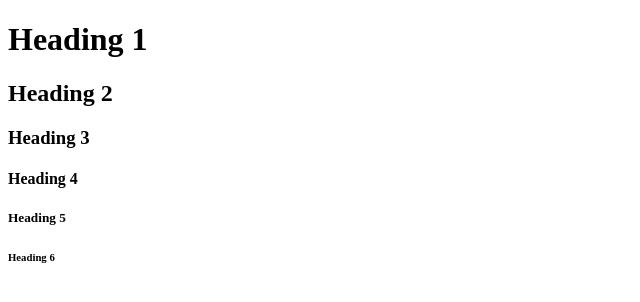
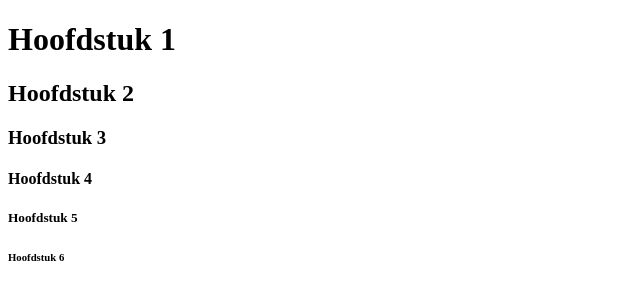
Before and after one commit to moorlag/moorlag1234.github.io, a plain HTML site: page overmij.html in a window 1280 px wide. Shown: the whole page, without its empty margins (0-640 px from the left). Drawn offline with Linux system fonts and the light colour scheme.

Commit message:
Update overmij.html

```diff
--- a/overmij.html
+++ b/overmij.html
@@ -2,12 +2,12 @@
 <html>
 <body>
 
-<h1>Heading 1</h1>
-<h2>Heading 2</h2>
-<h3>Heading 3</h3>
-<h4>Heading 4</h4>
-<h5>Heading 5</h5>
-<h6>Heading 6</h6>
+<h1>Hoofdstuk 1</h1>
+<h2>Hoofdstuk 2</h2>
+<h3>Hoofdstuk 3</h3>
+<h4>Hoofdstuk 4</h4>
+<h5>Hoofdstuk 5</h5>
+<h6>Hoofdstuk 6</h6>
 
 </body>
 </html>
```
